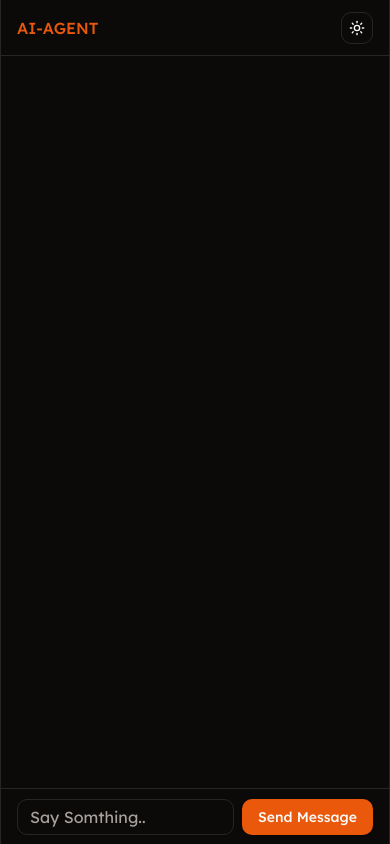
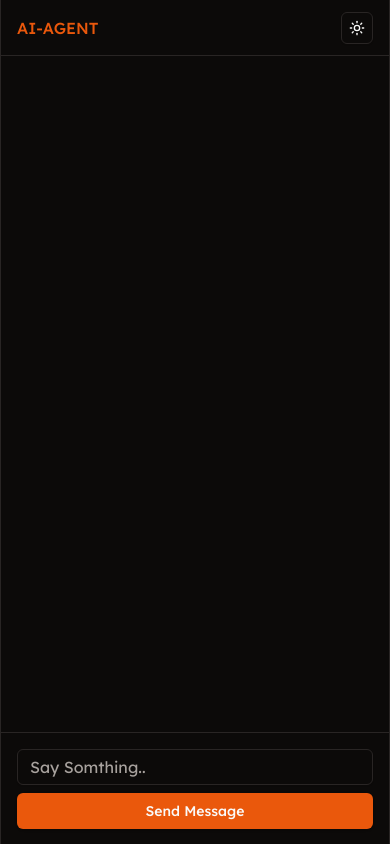
Before and after one commit to robiuzzaman4/ai-agent, a Next.js app: page /chat in a window 390 px wide. Built offline with nearby package versions, Linux system fonts and the light colour scheme.

Commit message:
Refactor ChatPage layout for improved responsiveness and update global CSS variable for border radius

```diff
--- a/src/app/chat/page.tsx
+++ b/src/app/chat/page.tsx
@@ -1,5 +1,5 @@
 import React from "react";
-import { Chat } from "../actions/chat";
+import { Chat } from "@/app/actions";
 import { Button } from "@/components/ui/button";
 import { Input } from "@/components/ui/input";
 
@@ -15,10 +15,10 @@ const ChatPage = () => {
     <main className="min-h-screen w-full max-w-screen-md mx-auto border-x relative">
       <form
         action={handleAction}
-        className="absolute bottom-0 h-14 w-full flex items-center justify-center gap-2 border-t px-4"
+        className="absolute bottom-0 h-28 md:h-14 w-full flex flex-col md:flex-row items-center justify-center gap-2 border-t px-4"
       >
         <Input type="text" placeholder="Say Somthing.." />
-        <Button>Send Message</Button>
+        <Button className="w-full md:w-auto">Send Message</Button>
       </form>
     </main>
   );
--- a/src/app/globals.css
+++ b/src/app/globals.css
@@ -27,7 +27,7 @@ body {
     --border: 20 5.9% 90%;
     --input: 20 5.9% 90%;
     --ring: 24.6 95% 53.1%;
-    --radius: 0.75rem;
+    --radius: 0.5rem;
     --chart-1: 12 76% 61%;
     --chart-2: 173 58% 39%;
     --chart-3: 197 37% 24%;
```
Also changed, not shown: src/app/actions.ts (renamed from src/app/actions/chat.ts).
